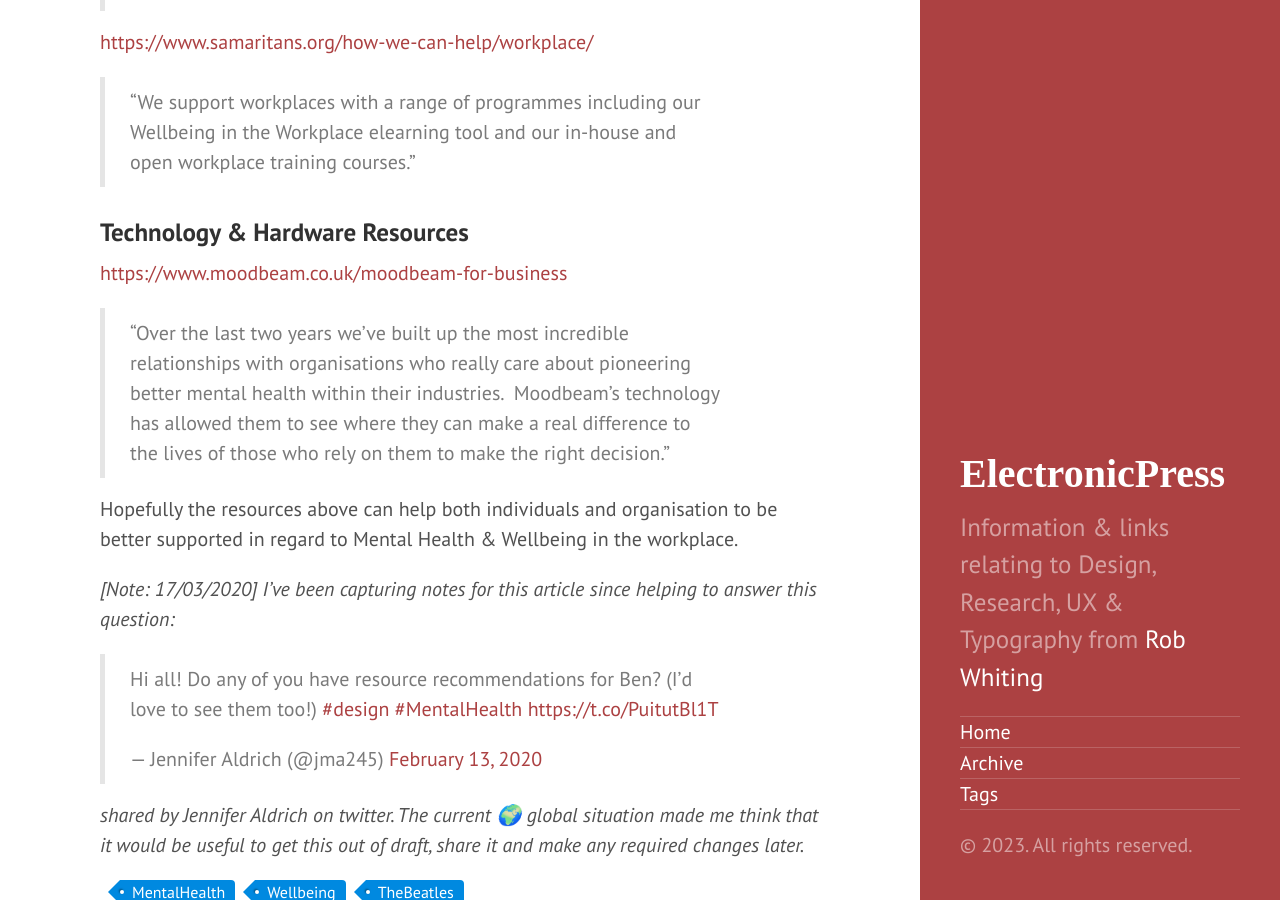
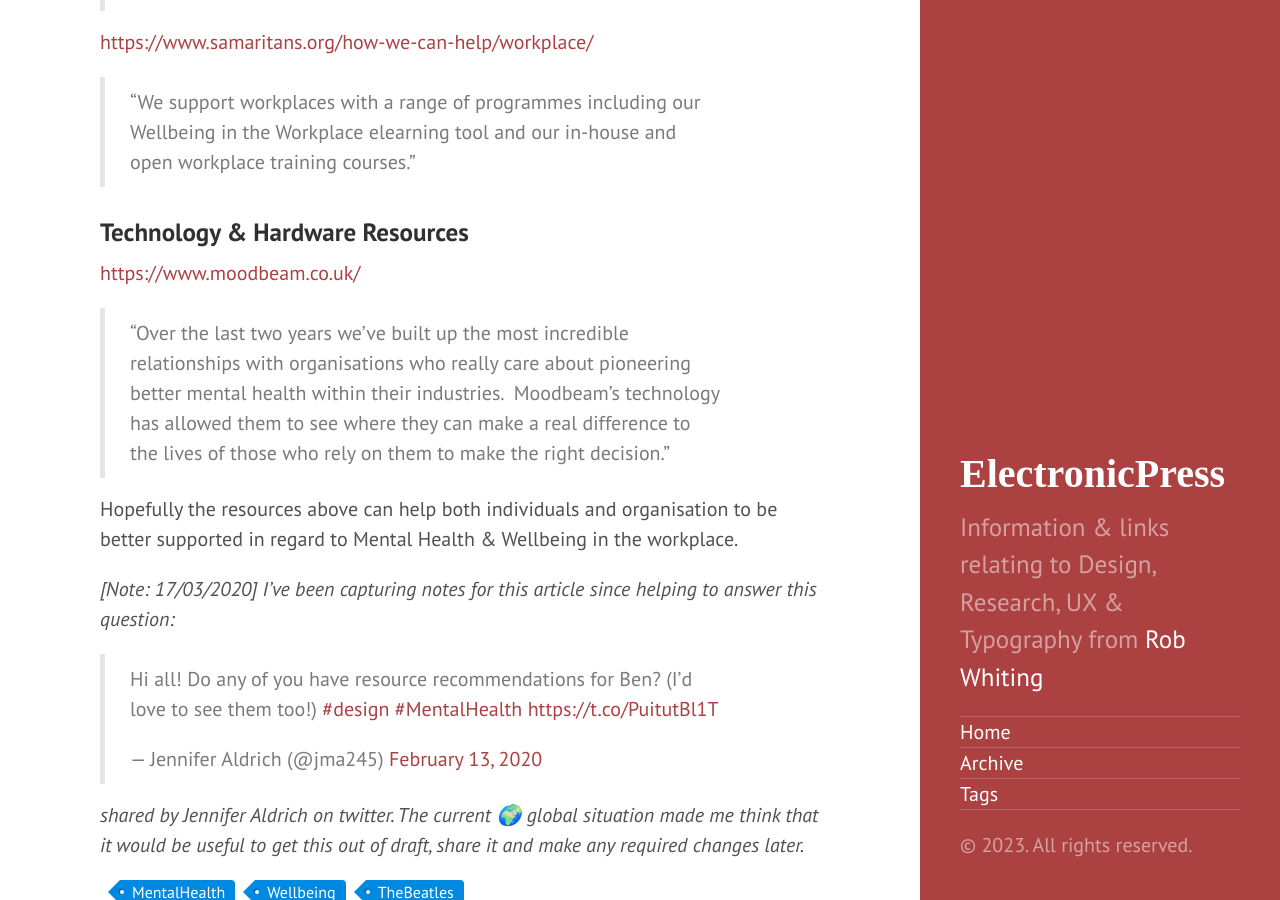
Before and after one commit to whitingx/whitingx.github.io, a Jekyll site: the page built from _posts/2020-03-17-mental-health-wellbeing-in-the-workplace.md, in a window 1280 px wide and 900 px high, scrolled down 2734 px. Built offline with Jekyll 4.4.1, drawn with Linux system fonts in a browser that asks for light colours; some web fonts are replaced; comment, search, counter and statistics services are not loaded; some of the changed lines change nothing that is shown.

Commit message:
Update 2020-03-17-mental-health-wellbeing-in-the-workplace.md
Updated Moodbeam link.

```diff
--- a/_posts/2020-03-17-mental-health-wellbeing-in-the-workplace.md
+++ b/_posts/2020-03-17-mental-health-wellbeing-in-the-workplace.md
@@ -57,7 +57,7 @@
 
 ### Technology & Hardware Resources
 
-[https://www.moodbeam.co.uk/moodbeam-for-business](https://www.moodbeam.co.uk/moodbeam-for-business)
+[https://www.moodbeam.co.uk/](https://www.moodbeam.co.uk/)
 
 > “Over the last two years we’ve built up the most incredible relationships with organisations who really care about pioneering better mental health within their industries.  Moodbeam’s technology has allowed them to see where they can make a real difference to the lives of those who rely on them to make the right decision.”
 
```
